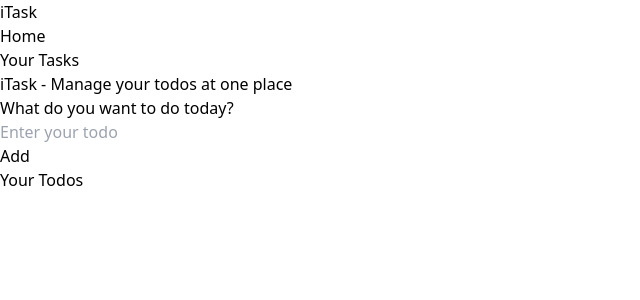
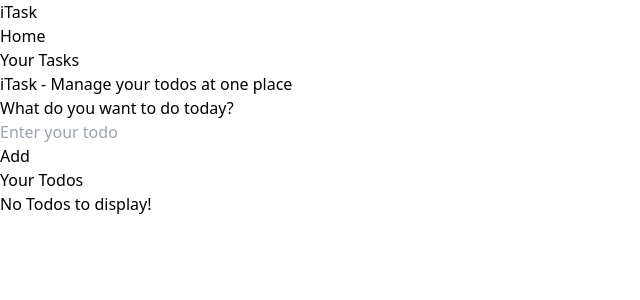
Before and after one commit to MohdRaza216/iTask, a React (Vite) app: page / in a window 1280 px wide. Shown: the top 300 px of the page, without its empty margins (0-640 px from the left). Built offline with nearby package versions, Linux system fonts and the light colour scheme.

Commit message:
Minor adjustments for the Home page

```diff
--- a/src/App.jsx
+++ b/src/App.jsx
@@ -33,9 +33,6 @@ function App() {
       const updatedTodos = todos.filter((_, i) => i !== index);
       setTodos(updatedTodos);
     }
-    // else {
-    //   // Do nothing if user cancels the delete operation
-    // }
   };
 
   const handleEdit = (index) => {
@@ -78,17 +75,28 @@ function App() {
           </div>
           <h2 className="text-2xl font-bold">Your Todos</h2>
           <div className="todos">
+            {todos.length === 0 && (
+              <div className="m-5">No Todos to display!</div>
+            )}
             {todos.map((item, index) => (
-              <div className="flex todo" key={index}>
+              <div className="flex justify-between w-1/3 todo " key={index}>
+                <div className="flex items-baseline gap-5 checkbox">
                   <input
                     type="checkbox"
                     checked={item.completed}
                     onChange={() => handleCheckbox(index)}
                     className="mb-3 mr-2"
+                    value={item.completed}
                   />
-                <div className={`text ${item.completed ? "line-through" : ""} mb-3`}>
+                  <div
+                    className={`text ${
+                      item.completed ? "line-through" : ""
+                    } mb-3`}
+                  >
                     {item.text}
                   </div>
+                </div>
+                <div className="flex h-full buttons">
                   <button
                     onClick={() => handleEdit(index)}
                     className="p-2 py-1 mx-2 mb-3 text-sm text-white bg-blue-800 rounded-md hover:bg-blue-950"
@@ -102,6 +110,7 @@ function App() {
                     Delete
                   </button>
                 </div>
+              </div>
             ))}
           </div>
         </div>
```
Lines whose indentation alone changed are shown as unchanged.
